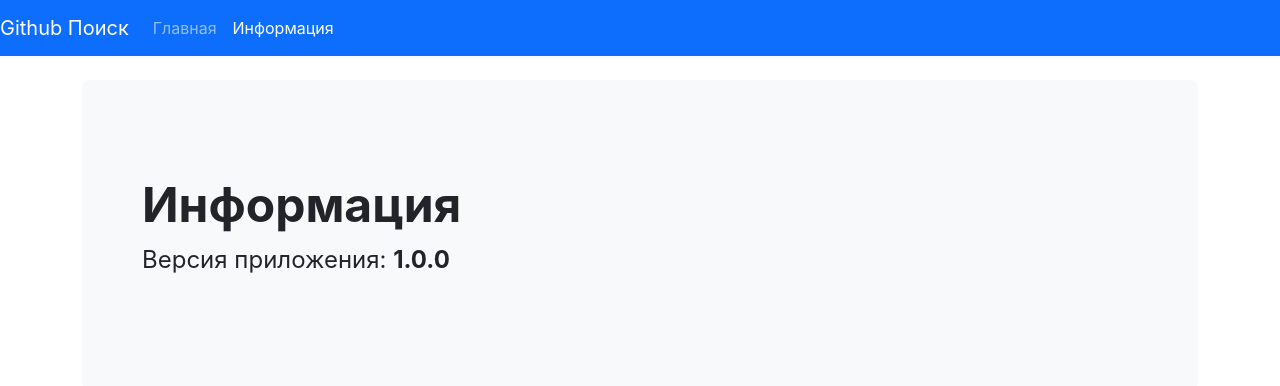
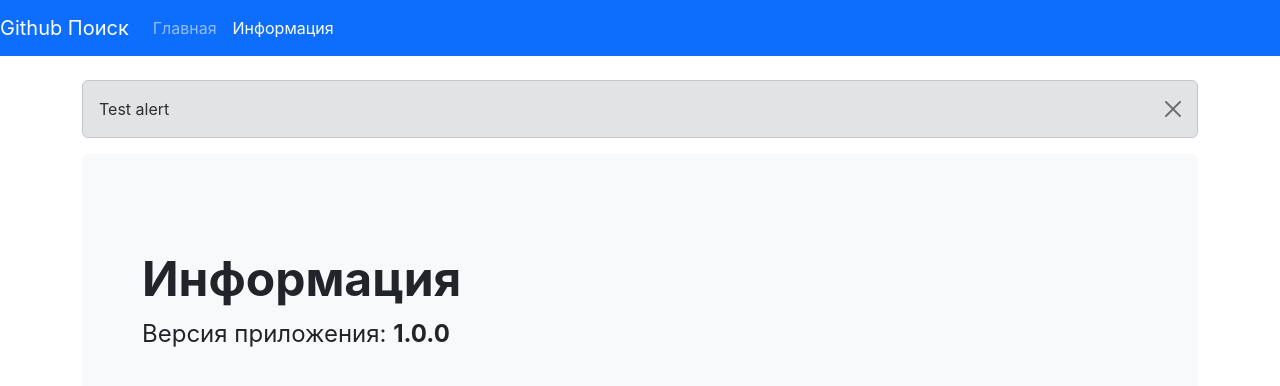
Before and after one commit to safarov-en/react-hooks, a React (Create React App) app: page /about in a window 1280 px wide. Shown: the top 386 px of the page. Built offline with nearby package versions, Linux system fonts and the light colour scheme.

Commit message:
Added alert

```diff
--- a/src/App.js
+++ b/src/App.js
@@ -2,13 +2,17 @@
 import { Home } from "./pages/Home";
 import { About } from "./pages/About";
 import { Profile } from "./pages/Profile";
+import { Alert } from "./components/Alert";
 import { BrowserRouter, Routes, Route } from "react-router-dom";
+import { AlertState } from "./context/alert/AlertState";
 
 function App() {
   return (
+    <AlertState>
       <BrowserRouter>
         <Navbar />
         <div className="container pt-4">
+          <Alert alert={{text: 'Test alert'}} />
           <Routes>
             <Route path="/" element={<Home />} />
             <Route path="/about" element={<About />} />
@@ -16,6 +20,7 @@
           </Routes>
         </div>
       </BrowserRouter>
+    </AlertState>
   );
 }
 
--- /dev/null
+++ b/src/components/Alert.js
@@ -0,0 +1,11 @@
+export const Alert = ({alert}) => {
+    return (
+        <div
+            className={`alert alert-${alert.type || 'secondary'} alert-dismissible`}
+            role="alert"
+        >
+            {alert.text}
+            <button type="button" className="btn-close" aria-label="Close"></button>
+        </div>
+    )
+}
--- a/src/components/Card.js
+++ b/src/components/Card.js
@@ -5,7 +5,7 @@
         <img src={''} alt={''} className="card-img-top" />
         <div className="card-body">
             <h5 className="card-title">React JS</h5>
-            <Link to={'/profile/' + 'react'} className="btn btn-primary">Открыть</Link>
+            <Link to={'/profile/'} className="btn btn-primary">Открыть</Link>
         </div>
     </div>
 )
--- /dev/null
+++ b/src/context/alert/AlertState.js
@@ -0,0 +1,9 @@
+import { AlertContext } from "./alertContext";
+
+export const AlertState = ({children}) => {
+    return (
+        <AlertContext.Provider>
+            {children}
+        </AlertContext.Provider>
+    )
+}
--- /dev/null
+++ b/src/context/alert/alertContext.js
@@ -0,0 +1,3 @@
+import { createContext } from "react";
+
+export const AlertContext = createContext();
--- a/src/pages/Home.js
+++ b/src/pages/Home.js
@@ -5,7 +5,7 @@
     return (
         <>
             <Search />
-            <div className="row">
+            <div className="row mt-4">
                 <div className="col-sm-4 mb-4">
                     <Card />
                 </div>
```
Lines whose indentation alone changed are shown as unchanged.
